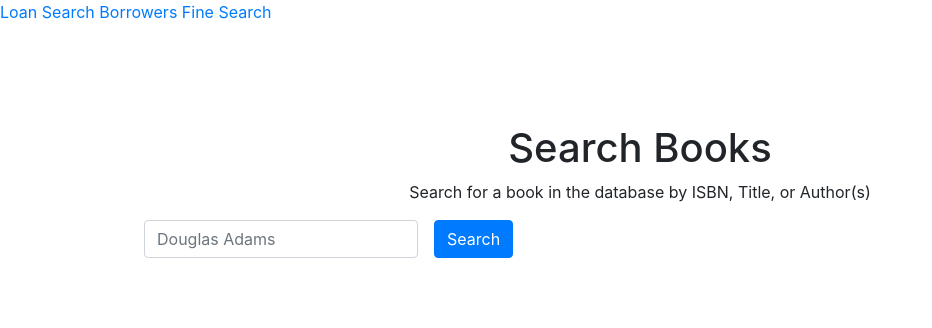
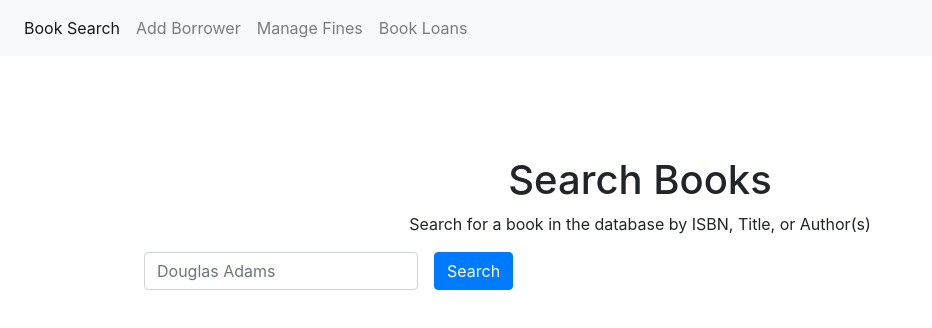
Before and after one commit to daytonpe/librarian-app-mysql, a website: page public/views/index.html in a window 1280 px wide. Shown: the whole page, without its empty margins (0-932 px from the left). Drawn offline with nearby package versions, Linux system fonts and the light colour scheme.

Commit message:
added navbar

```diff
--- a/public/views/index.html
+++ b/public/views/index.html
@@ -61,9 +61,28 @@
   </head>
 
   <body>
-    <a href="/loans">Loan Search</a>
-    <a href="/borrower">Borrowers</a>
-    <a href="/fine">Fine Search</a>
+    <nav class="navbar navbar-expand-lg navbar-light bg-light">
+      <button class="navbar-toggler" type="button" data-toggle="collapse" data-target="#navbarSupportedContent" aria-controls="navbarSupportedContent" aria-expanded="false" aria-label="Toggle navigation">
+        <span class="navbar-toggler-icon"></span>
+      </button>
+
+      <div class="collapse navbar-collapse" id="navbarSupportedContent">
+        <ul class="navbar-nav mr-auto">
+          <li class="nav-item active">
+            <a class="nav-link" href="/">Book Search</a>
+          </li>
+          <li class="nav-item">
+            <a class="nav-link" href="borrower">Add Borrower</a>
+          </li>
+          <li class="nav-item">
+            <a class="nav-link" href="/fine">Manage Fines</a>
+          </li>
+          <li class="nav-item">
+            <a class="nav-link" href="/loans">Book Loans</a>
+          </li>
+        </ul>
+      </div>
+    </nav>
 
     <div class="main">
 
```
Also changed, not shown: public/views/borrower.html (+22 -1 lines), public/views/fine.html (+22 -3 lines), public/views/loans.html (+22 -3 lines).
